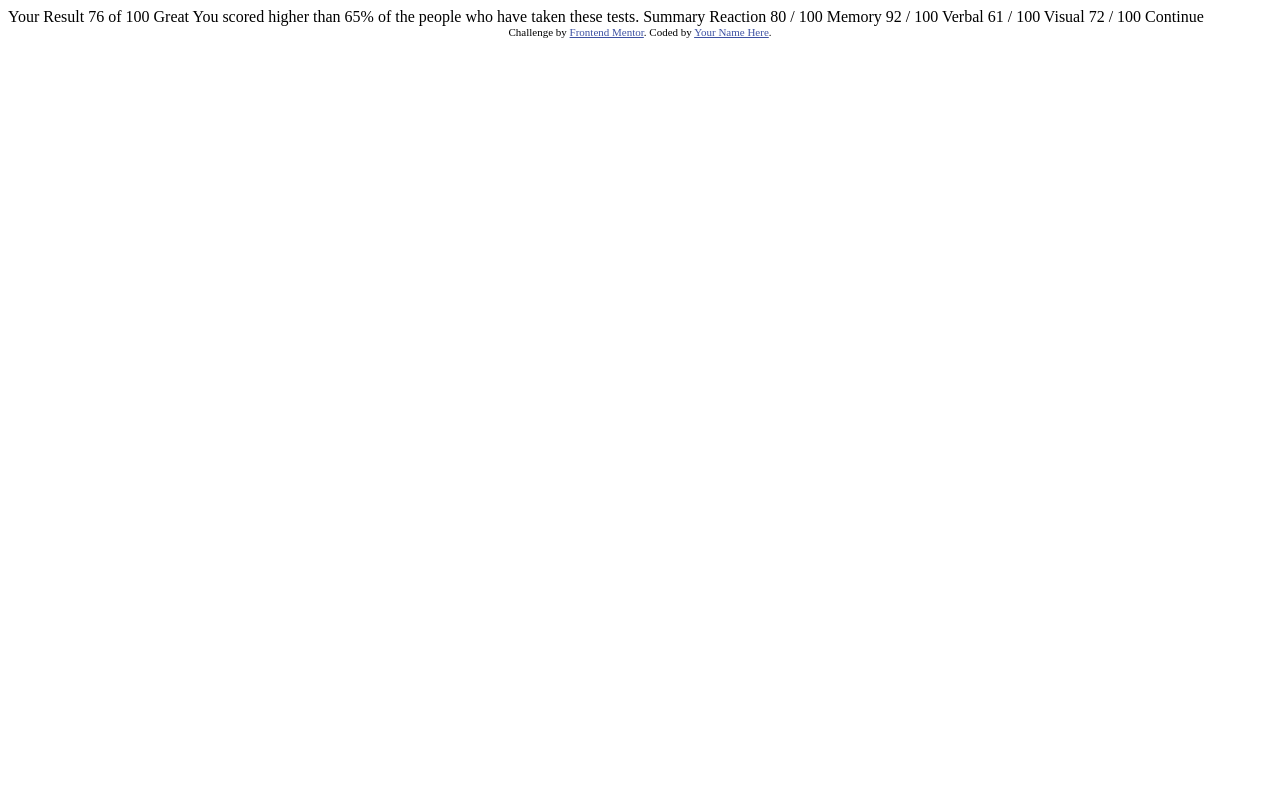
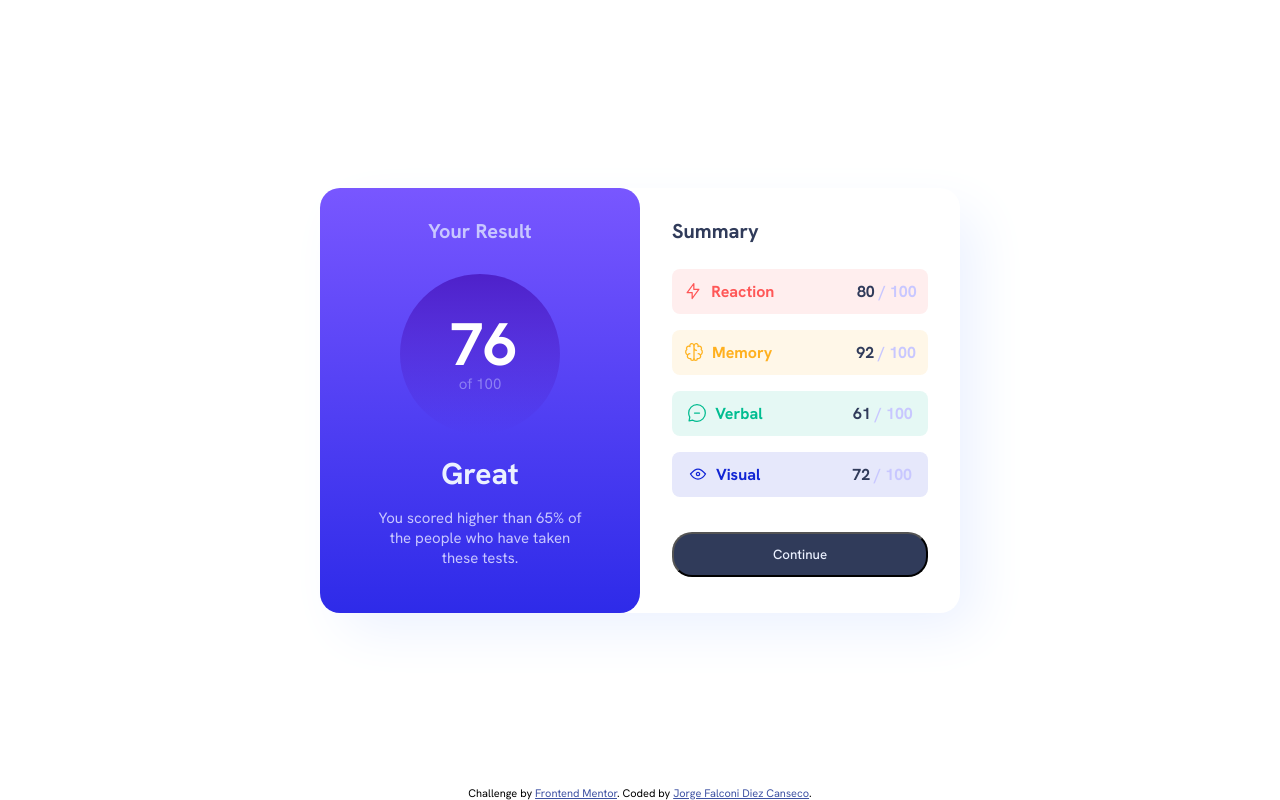
Before and after one commit to jfalconidc/Frontend-Mentor-Results-summary-component-main, a plain HTML site: page index.html in a window 1280 px wide. Drawn offline with Linux system fonts and the light colour scheme.

Commit message:
Trabajo finalizado

```diff
--- a/index.html
+++ b/index.html
@@ -3,11 +3,12 @@
 <head>
   <meta charset="UTF-8">
   <meta name="viewport" content="width=device-width, initial-scale=1.0"> <!-- displays site properly based on user's device -->
-
   <link rel="icon" type="image/png" sizes="32x32" href="./assets/images/favicon-32x32.png">
-
+  <link rel="stylesheet" href="/styles/style.css">
+  <link rel="preconnect" href="https://fonts.googleapis.com">
+  <link rel="preconnect" href="https://fonts.gstatic.com" crossorigin>
+  <link href="https://fonts.googleapis.com/css2?family=Hanken+Grotesk:ital,wght@0,100..900;1,100..900&family=Red+Hat+Display:ital,wght@0,300..900;1,300..900&display=swap" rel="stylesheet">
   <title>Frontend Mentor | Results summary component</title>
-
   <!-- Feel free to remove these styles or customise in your own stylesheet 👍 -->
   <style>
     .attribution { font-size: 11px; text-align: center; }
@@ -15,33 +16,57 @@
   </style>
 </head>
 <body>
-
-  Your Result
-  76
-  of 100
-
-  Great
-  You scored higher than 65% of the people who have taken these tests.
-
-  Summary
-
-  Reaction
-  80 / 100
-
-  Memory
-  92 / 100
-
-  Verbal
-  61 / 100
-
-  Visual
-  72 / 100
-
-  Continue
-
+  <div class="container">
+    <div class="content1">
+      <h2>Your Result</h2>
+      <div class="circle">
+        <p id="number1">76</p>
+        <p id="number2">of 100</p>
+      </div>
+      <h1>Great</h1>
+      <p id="people">You scored higher than 65% of the people who have taken
+       these tests.</p>
+    </div>
+    <div class="content2">
+      <h2>Summary</h2>
+      <div class="indicators">
+        <div class="reaction">
+          <div class="icon1">
+            <svg xmlns="http://www.w3.org/2000/svg" width="20" height="20" fill="none" viewBox="0 0 20 20"><path stroke="#F55" stroke-linecap="round" stroke-linejoin="round" stroke-width="1.25" d="M10.833 8.333V2.5l-6.666 9.167h5V17.5l6.666-9.167h-5Z"/></svg>
+            <p>Reaction</p>
+          </div>
+          <p id="percent1">80 <span>/ 100</span></p>
+        </div>
+        <div class="memory">
+          <div class="icon2">
+            <svg xmlns="http://www.w3.org/2000/svg" width="20" height="20" fill="none" viewBox="0 0 20 20"><path stroke="#FFB21E" stroke-linecap="round" stroke-linejoin="round" stroke-width="1.25" d="M5.833 11.667a2.5 2.5 0 1 0 .834 4.858"/><path stroke="#FFB21E" stroke-linecap="round" stroke-linejoin="round" stroke-width="1.25" d="M3.553 13.004a3.333 3.333 0 0 1-.728-5.53m.025-.067a2.083 2.083 0 0 1 2.983-2.824m.199.054A2.083 2.083 0 1 1 10 3.75v12.917a1.667 1.667 0 0 1-3.333 0M10 5.833a2.5 2.5 0 0 0 2.5 2.5m1.667 3.334a2.5 2.5 0 1 1-.834 4.858"/><path stroke="#FFB21E" stroke-linecap="round" stroke-linejoin="round" stroke-width="1.25" d="M16.447 13.004a3.334 3.334 0 0 0 .728-5.53m-.025-.067a2.083 2.083 0 0 0-2.983-2.824M10 3.75a2.085 2.085 0 0 1 2.538-2.033 2.084 2.084 0 0 1 1.43 2.92m-.635 12.03a1.667 1.667 0 0 1-3.333 0"/></svg>
+            <p>Memory</p>
+          </div>
+          <p id="percent2">92 <span>/ 100</span></p>
+        </div>
+        <div class="verbal">
+          <div class="icon3">
+            <svg xmlns="http://www.w3.org/2000/svg" width="20" height="20" fill="none" viewBox="0 0 20 20"><path stroke="#00BB8F" stroke-linecap="round" stroke-linejoin="round" stroke-width="1.25" d="M7.5 10h5M10 18.333A8.333 8.333 0 1 0 1.667 10c0 1.518.406 2.942 1.115 4.167l-.699 3.75 3.75-.699A8.295 8.295 0 0 0 10 18.333Z"/></svg>
+            <p>Verbal</p>
+          </div>
+          <p id="percent3">61 <span>/ 100</span></p>
+        </div>
+        <div class="visual">
+          <div class="icon4">
+            <svg xmlns="http://www.w3.org/2000/svg" width="20" height="20" fill="none" viewBox="0 0 20 20"><path stroke="#1125D6" stroke-linecap="round" stroke-linejoin="round" stroke-width="1.25" d="M10 11.667a1.667 1.667 0 1 0 0-3.334 1.667 1.667 0 0 0 0 3.334Z"/><path stroke="#1125D6" stroke-linecap="round" stroke-linejoin="round" stroke-width="1.25" d="M17.5 10c-1.574 2.492-4.402 5-7.5 5s-5.926-2.508-7.5-5C4.416 7.632 6.66 5 10 5s5.584 2.632 7.5 5Z"/></svg>
+            <p>Visual</p>
+          </div>
+          <p id="percent4">72 <span>/ 100</span></p>
+        </div>
+      </div>
+      <div class="button">
+        <input type="button" value="Continue">
+      </div>
+    </div>
+  </div>
   <div class="attribution">
     Challenge by <a href="https://www.frontendmentor.io?ref=challenge" target="_blank">Frontend Mentor</a>.
-    Coded by <a href="#">Your Name Here</a>.
+    Coded by <a href="#">Jorge Falconi Diez Canseco</a>.
   </div>
 </body>
 </html>
--- /dev/null
+++ b/styles/style.css
@@ -0,0 +1,181 @@
+* {
+    margin: 0;
+    padding: 0;
+    box-sizing: border-box;
+}
+
+body {
+    width: 100%;
+    height: 800px;
+    display: flex;
+    flex-direction: column-reverse;
+    position: relative;
+    background-color: hsl(0, 0%, 100%);
+    font-family: "Hanken Grotesk", sans-serif;
+    font-optical-sizing: auto;
+    font-style: normal;
+}
+
+.container {
+    width: 50%;
+    height: 425px;
+    position: absolute;
+    top: 50%;
+    left: 50%;
+    margin-top: -212.5px;
+    margin-left: -25%;
+    display: flex;
+    background-color: hsl(0, 0%, 100%);
+    border-radius: 20px;
+    box-shadow: 20px 20px 55px -5px hsl(221, 100%, 96%);
+}
+
+.content1 {
+    width: 50%;
+    height: 425px;
+    background-image: linear-gradient(hsl(252, 100%, 67%), hsl(241, 81%, 54%));
+    border-radius: 20px;
+    text-align: center;
+}
+
+.content2 {
+    width: 50%;
+    height: 425px;
+}
+
+.content1 h2 {
+    margin-top: 30px;
+    color: hsl(241, 100%, 89%);
+    font-size: 20px;
+}
+
+.circle {
+    width: 160px;
+    height: 160px;
+    background-image: linear-gradient(hsla(256, 72%, 46%, 1), hsla(241, 72%, 46%, 0));
+    border-radius: 100px;
+    margin: auto;
+    margin-top: 30px;
+    text-align: center;
+    line-height: 40px;
+    padding: 50px;
+}
+
+.circle #number1 {
+    color: hsl(0, 0%, 100%);
+    font-size: 60px;
+    font-weight: 700;
+}
+
+.circle #number2 {
+    color: hsla(241, 100%, 89%, 0.5);
+    font-size: 15px;
+}
+
+.content1 h1 {
+    margin-top: 20px;
+    margin-bottom: 15px;
+    color: hsl(221, 100%, 96%);
+    font-size: 30px;
+}
+
+.content1 #people {
+    color: hsl(241, 100%, 89%);
+    font-size: 15px;
+    width: 210px;
+    margin: auto;
+}
+
+.content2 h2 {
+    margin-top: 30px;
+    font-size: 20px;
+    margin-left: 32px;
+    color: hsl(224, 30%, 27%);
+}
+
+.icon1, .icon2, .icon3, .icon4 {
+    display: flex;
+    gap: 8px;
+}
+
+.reaction, .memory, .verbal, .visual {
+    display: flex;
+    width: 80%;
+    height: 45px;
+    border-radius: 8px;
+    justify-content: space-around;
+    gap: 60px;
+    align-items: center;
+}
+
+.reaction {
+    background-color: hsla(0, 100%, 67%, 0.1);
+}
+
+.memory {
+    background-color: hsla(39, 100%, 56%, 0.1);
+}
+
+.verbal {
+    background-color: hsla(166, 100%, 37%, 0.1);
+}
+
+.visual {
+    background-color: hsla(234, 85%, 45%, 0.1);
+}
+
+.icon1 p {
+    color: hsl(0, 100%, 67%);
+}
+
+.icon2 p {
+    color: hsl(39, 100%, 56%);
+}
+
+.icon3 p {
+    color: hsl(166, 100%, 37%);
+}
+
+.icon4 p {
+    color: hsl(234, 85%, 45%);
+}
+
+.icon1 p, .icon2 p, .icon3 p, .icon4 p {
+    font-weight: 700;
+}
+
+.indicators {
+    margin-top: 25px;
+    display: flex;
+    flex-direction: column;
+    gap: 16px;
+    align-items: center;
+}
+
+.button {
+    width: 100%;
+    display: flex;
+    justify-content: center;
+}
+
+.button input {
+    width: 80%;
+    height: 45px;
+    font-family: "Hanken Grotesk", sans-serif;
+    font-optical-sizing: auto;
+    font-style: normal;
+    background-color: hsl(224, 30%, 27%);
+    color: hsl(221, 100%, 96%);
+    border-radius: 20px;
+    font-weight: 500;
+    margin-top: 35px;
+}
+
+#percent1, #percent2, #percent3, #percent4 {
+    color: hsl(224, 30%, 27%);
+    font-weight: 700;
+}
+
+#percent1 span, #percent2 span, #percent3 span, #percent4 span {
+    color: hsla(241, 100%, 89%);
+}
```
